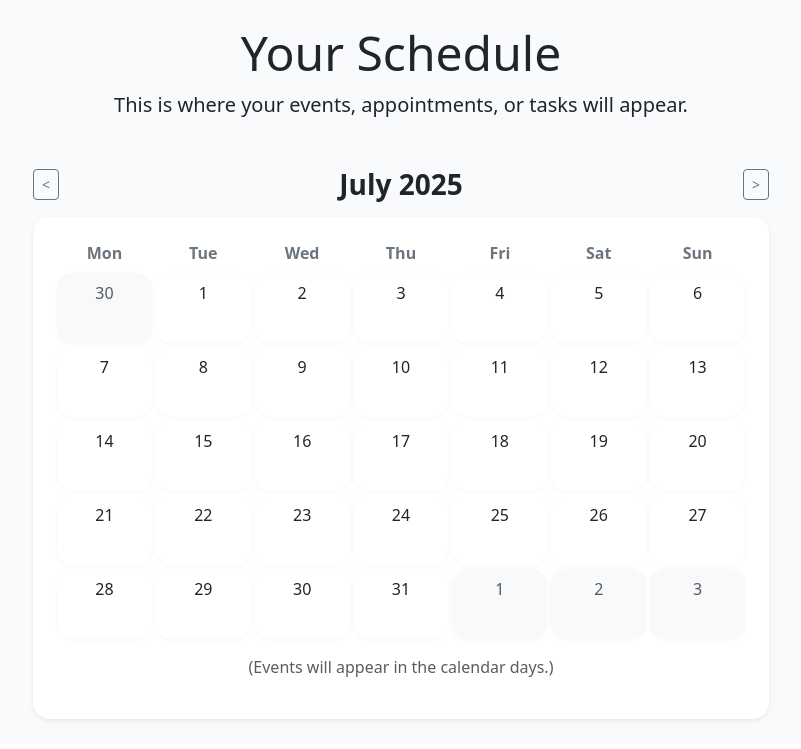
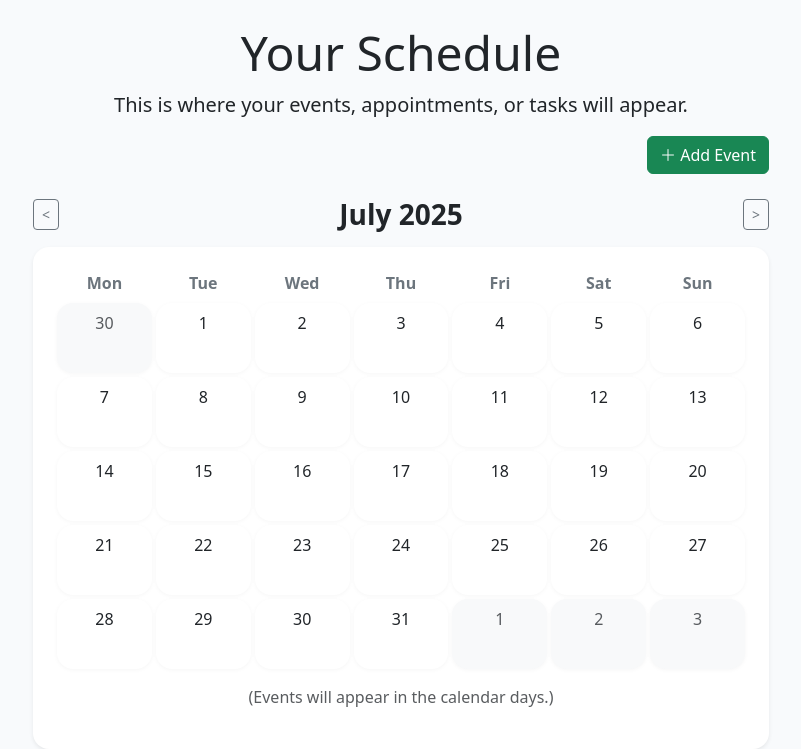
Before and after one commit to Edward-Jane-Dev/Schedura, a Django app: page /schedule/ in a window 1280 px wide. Shown: the part 56-805 px from the top of the page, without its empty margins (239-1040 px from the left). Before the commit the page ends 778 px from the top, so only its background shows below. Run offline with Django 5.2, Linux system fonts and the light colour scheme.

Commit message:
Add "Add Event" button and modal

```diff
--- a/scheduler/templates/schedule.html
+++ b/scheduler/templates/schedule.html
@@ -5,6 +5,7 @@
     <meta name="viewport" content="width=device-width, initial-scale=1.0">
     <title>Schedule - Schedura</title>
     <link href="https://cdn.jsdelivr.net/npm/bootstrap@5.3.3/dist/css/bootstrap.min.css" rel="stylesheet">
+    <link href="https://cdn.jsdelivr.net/npm/bootstrap-icons@1.11.3/font/bootstrap-icons.css" rel="stylesheet">
 </head>
 <body>
     <nav class="navbar navbar-expand-lg navbar-dark bg-primary mb-4">
@@ -18,7 +19,11 @@
                 <h1 class="display-5">Your Schedule</h1>
                 <p class="lead">This is where your events, appointments, or tasks will appear.</p>
                 <!-- <div class="alert alert-info mt-4">No events scheduled yet. Add your first event!</div> -->
-                <div class="mt-5">
+                <div class="mb-4 text-end">
+                    <button class="btn btn-success" data-bs-toggle="modal" data-bs-target="#addEventModal">
+                        <i class="bi bi-plus-lg"></i> Add Event
+                    </button>
+                </div>
                 <div class="d-flex justify-content-between align-items-center mb-3">
                     <button class="btn btn-outline-secondary btn-sm" id="prev-month">&lt;</button>
                     <h3 id="calendar-month" class="fw-bold mb-0"></h3>
@@ -36,6 +41,8 @@
                     </div>
                     <div id="calendar-days"></div>
                     <p class="text-muted mt-3">(Events will appear in the calendar days.)</p>
+                </div>
+            </div>
         </div>
     </div>
     <style>
@@ -118,6 +125,66 @@
 
         renderCalendar(currentMonth, currentYear);
     </script>
+    <!-- Add Event Modal -->
+    <div class="modal fade" id="addEventModal" tabindex="-1" aria-labelledby="addEventModalLabel" aria-hidden="true">
+      <div class="modal-dialog">
+        <div class="modal-content">
+          <div class="modal-header">
+            <h5 class="modal-title" id="addEventModalLabel">Add New Event</h5>
+            <button type="button" class="btn-close" data-bs-dismiss="modal" aria-label="Close"></button>
+          </div>
+          <div class="modal-body">
+            <form id="add-event-form">
+              <div class="mb-3">
+                <label for="event-name" class="form-label">Name</label>
+                <input type="text" class="form-control" id="event-name" name="name" required>
+              </div>
+              <div class="mb-3">
+                <label for="event-description" class="form-label">Description</label>
+                <textarea class="form-control" id="event-description" name="description" rows="2"></textarea>
+              </div>
+              <div class="mb-3">
+                <label for="event-resource" class="form-label">Resource</label>
+                <select class="form-select" id="event-resource" name="resource" required>
+                  <option value="">Select resource...</option>
+                  <!-- Resource options to be populated dynamically -->
+                </select>
+              </div>
+              <div class="mb-3">
+                <label for="event-type" class="form-label">Event Type</label>
+                <select class="form-select" id="event-type" name="event_type" required>
+                  <option value="">Select event type...</option>
+                  <!-- Event type options to be populated dynamically -->
+                </select>
+              </div>
+              <div class="mb-3">
+                <label for="event-start" class="form-label">Start Time</label>
+                <input type="datetime-local" class="form-control" id="event-start" name="start_time" required>
+              </div>
+              <div class="mb-3">
+                <label for="event-end" class="form-label">End Time</label>
+                <input type="datetime-local" class="form-control" id="event-end" name="end_time" required>
+              </div>
+              <div class="form-check mb-3">
+                <input class="form-check-input" type="checkbox" value="1" id="event-recurring" name="is_recurring">
+                <label class="form-check-label" for="event-recurring">Recurring Event</label>
+              </div>
+              <div class="mb-3">
+                <label for="event-recurrence" class="form-label">Recurrence Rule</label>
+                <select class="form-select" id="event-recurrence" name="recurrence_rule">
+                  <option value="">None</option>
+                  <option value="daily">Daily</option>
+                  <option value="weekly">Weekly</option>
+                  <option value="every two weeks">Every 2 weeks</option>
+                  <option value="monthly">Monthly</option>
+                  <option value="every 2 months">Every 2 months</option>
+                  <option value="every 6 months">Every 6 months</option>
+                  <option value="yearly">Yearly</option>
+                </select>
+              </div>
+              <button type="submit" class="btn btn-primary">Add Event</button>
+            </form>
+          </div>
         </div>
       </div>
     </div>
```
Lines whose indentation alone changed are shown as unchanged.
